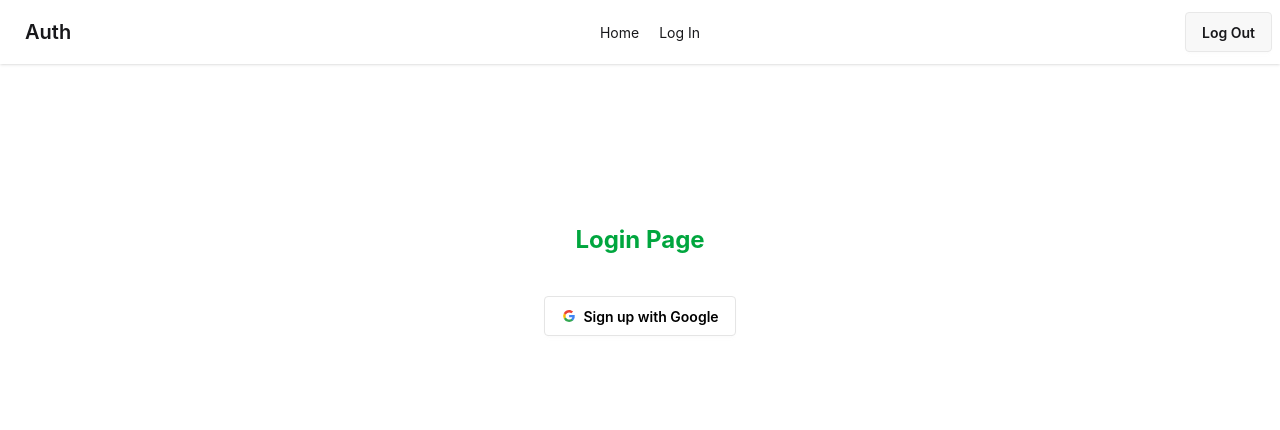
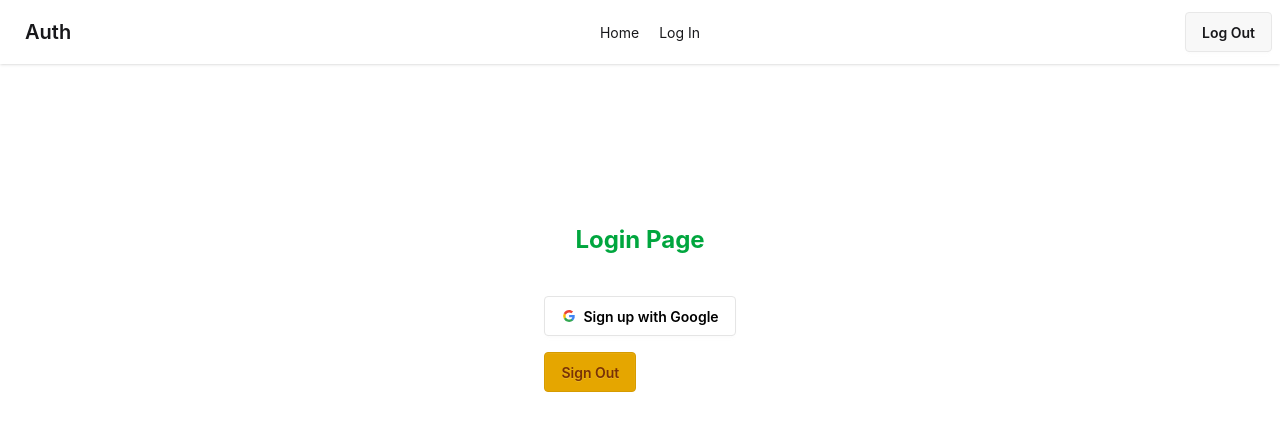
Before and after one commit to asik247/second-fire-base, a React (Vite) app: page /login in a window 1280 px wide. Shown: the top 430 px of the page. Built offline with nearby package versions, Linux system fonts and the light colour scheme.

Commit message:
Sing out code done

```diff
--- a/src/Components/Login/Login.jsx
+++ b/src/Components/Login/Login.jsx
@@ -1,6 +1,6 @@
 import React, { useState } from 'react';
 // Google Provider code here now;
-import { GoogleAuthProvider, signInWithPopup } from "firebase/auth";
+import { GoogleAuthProvider, signInWithPopup, signOut } from "firebase/auth";
 import { auth } from '../../Firebase/firebase.init';
 const googleProvider = new GoogleAuthProvider();
 
@@ -18,13 +18,27 @@ const Login = () => {
                 console.log(error);
             })
     }
+
+    // sing out code here now;
+    const handleSignOut = ()=>{
+        console.log("handle singout btn clicked");
+        signOut(auth)
+        .then(()=>{
+            console.log("sing out done");
+            setUsers(null)
+        }).catch(error=>{
+            console.log(error);
+        })
+    }
     return (
         <div>
             <h1 className='text-2xl font-bold text-green-600 text-center mb-10'>Login Page</h1>
-            <button onClick={handleGoogle} className="btn bg-white text-black border-[#e5e5e5]">
+            <button onClick={handleGoogle} className="btn bg-white text-black border-[#e5e5e5] mb-4">
                 <svg aria-label="Google logo" width="16" height="16" xmlns="http://www.w3.org/2000/svg" viewBox="0 0 512 512"><g><path d="m0 0H512V512H0" fill="#fff"></path><path fill="#34a853" d="M153 292c30 82 118 95 171 60h62v48A192 192 0 0190 341"></path><path fill="#4285f4" d="m386 400a140 175 0 0053-179H260v74h102q-7 37-38 57"></path><path fill="#fbbc02" d="m90 341a208 200 0 010-171l63 49q-12 37 0 73"></path><path fill="#ea4335" d="m153 219c22-69 116-109 179-50l55-54c-78-75-230-72-297 55"></path></g></svg>
                 Sign up with Google
             </button>
+            <br />
+            <button onClick={handleSignOut} className="btn btn-active btn-warning">Sign Out</button>
             {users &&
                 <div className='border-2 border-gray-400 p-4 mt-10'>
                     <h1 className='font-bold text-2xl'>Name: {users.displayName}</h1>
```
